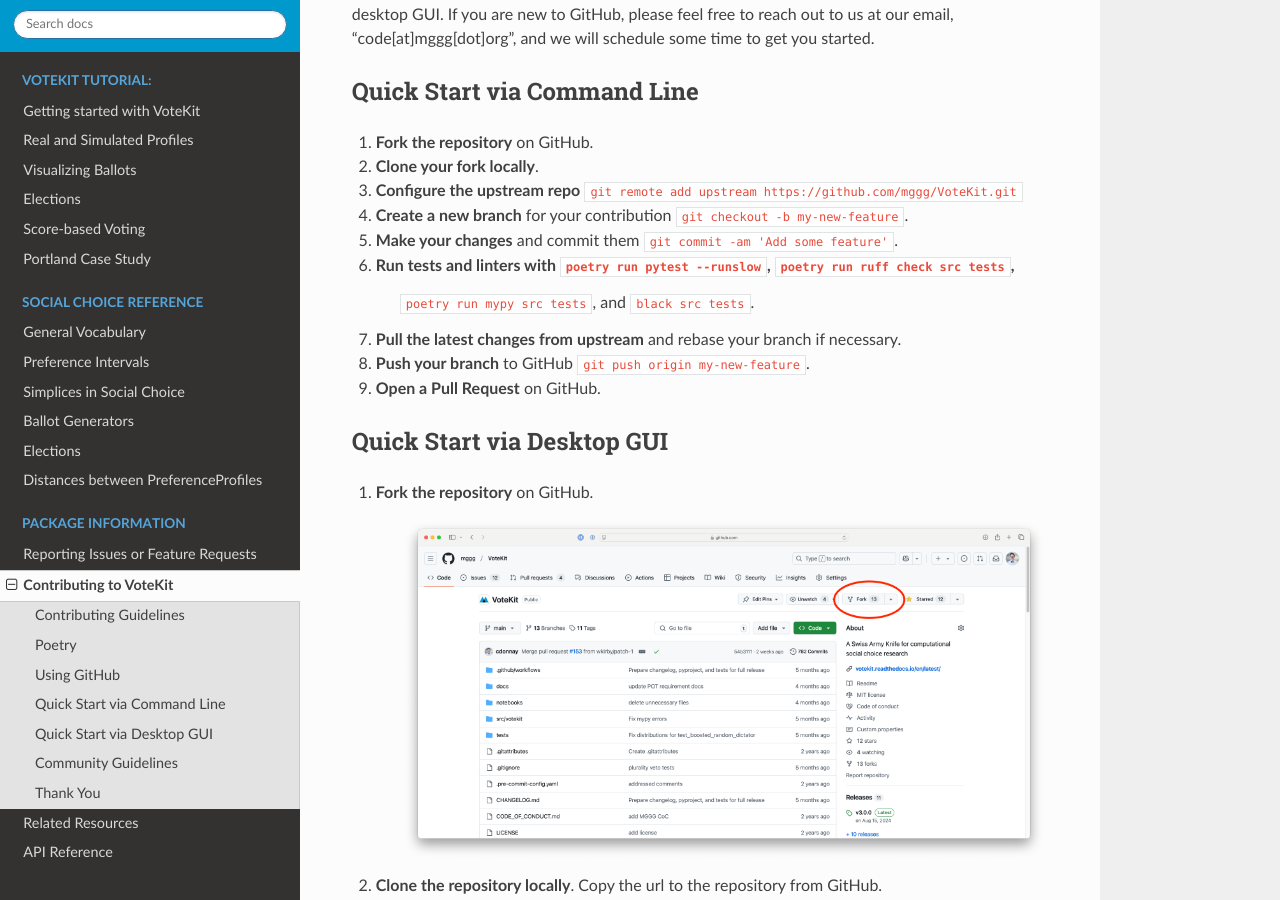
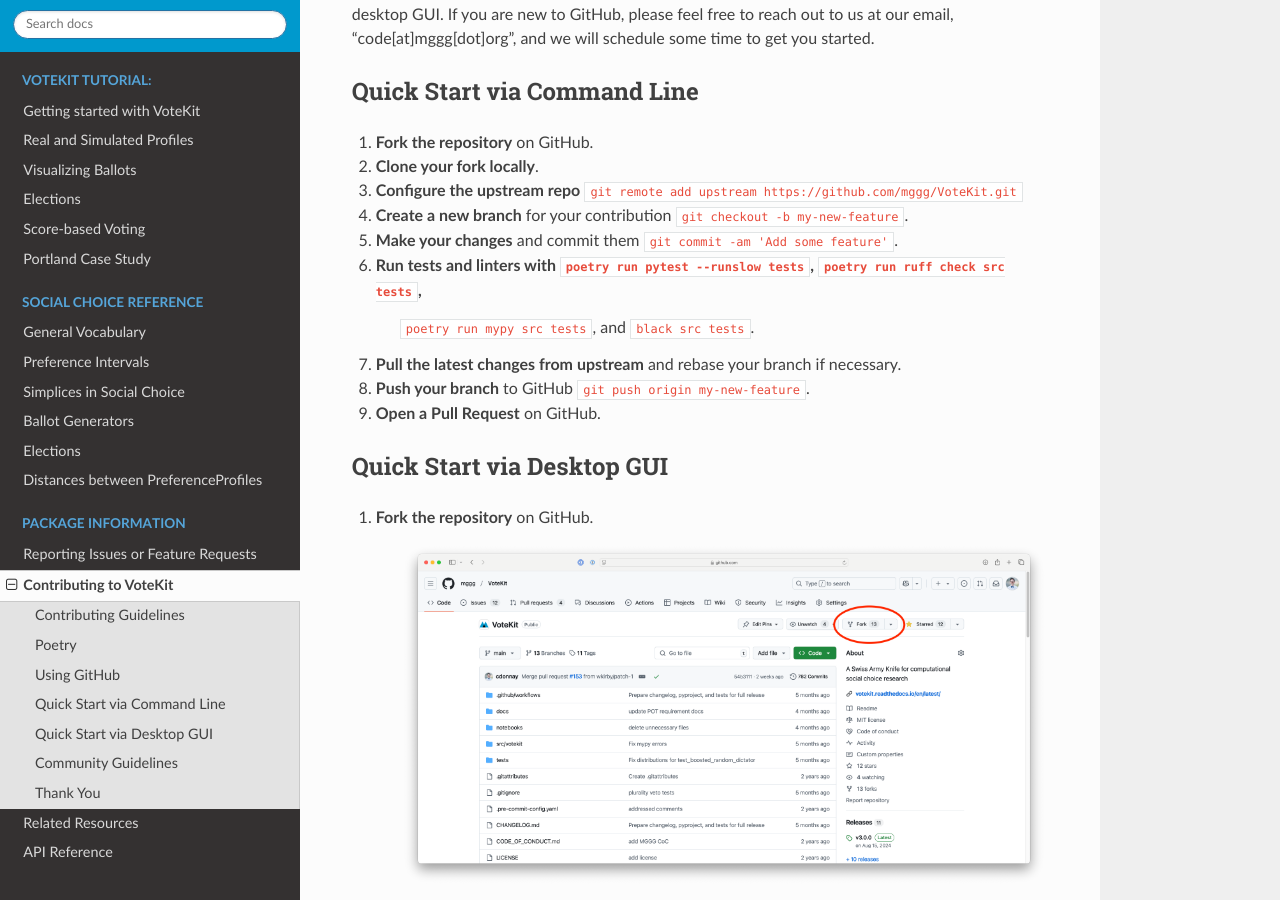
Before and after one commit to mggg/VoteKit, a Sphinx documentation site: the page built from docs/package_info/contributing.rst, in a window 1280 px wide and 900 px high, scrolled down 1820 px. Built offline with Sphinx 7.4.7 and the Read the Docs theme 3.1.0, drawn with Linux system fonts in a browser that asks for light colours.

Commit message:
update poetry commands in documentation

```diff
--- a/docs/package_info/contributing.rst
+++ b/docs/package_info/contributing.rst
@@ -91,7 +91,7 @@
 3. **Configure the upstream repo** ``git remote add upstream https://github.com/mggg/VoteKit.git``
 4. **Create a new branch** for your contribution ``git checkout -b my-new-feature``.
 5. **Make your changes** and commit them ``git commit -am 'Add some feature'``.
-6. **Run tests and linters** with ``poetry run pytest --runslow``, ``poetry run ruff check src tests``,
+6. **Run tests and linters** with ``poetry run pytest --runslow tests``, ``poetry run ruff check src tests``,
     ``poetry run mypy src tests``, and ``black src tests``.
 7. **Pull the latest changes from upstream** and rebase your branch if necessary.
 8. **Push your branch** to GitHub ``git push origin my-new-feature``.
@@ -128,7 +128,7 @@
         :align: center
 
 5. **Run tests and linters** in the command line at the root of your VoteKit directory
-with ``poetry run pytest``, ``poetry run black src tests``, ``poetry run ruff check src tests``, and ``poetry run mypy src tests``.
+with ``poetry run pytest --runslow tests``, ``poetry run black src tests``, ``poetry run ruff check src tests``, and ``poetry run mypy src tests``.
 Make sure your virtual environment is activated.
 
     .. image:: ../_static/assets/github_desktop/run_tests.png
```
